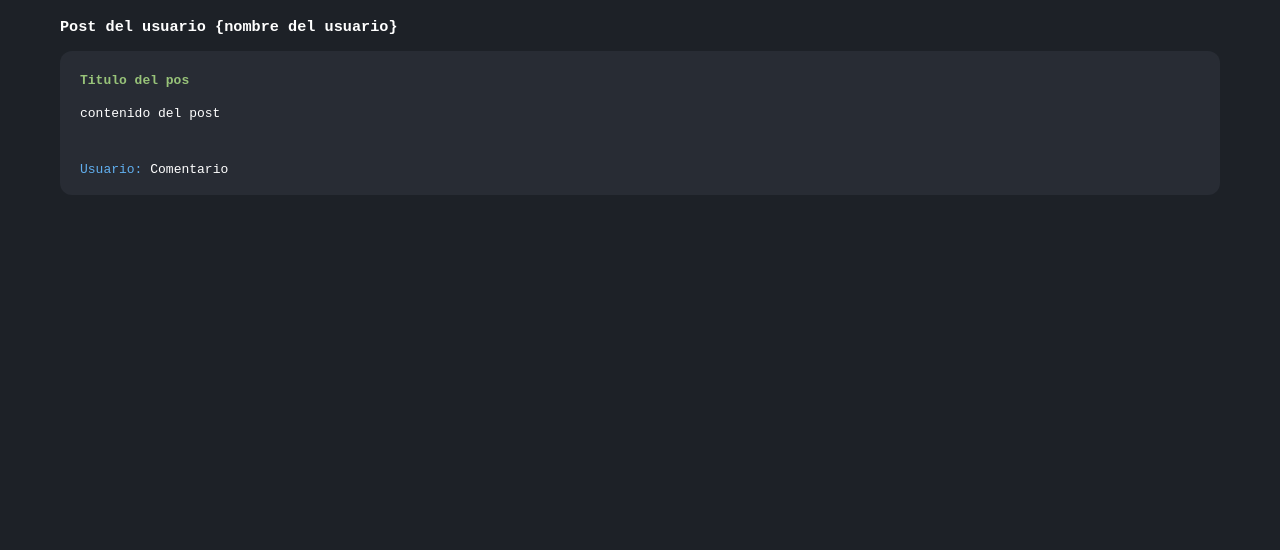
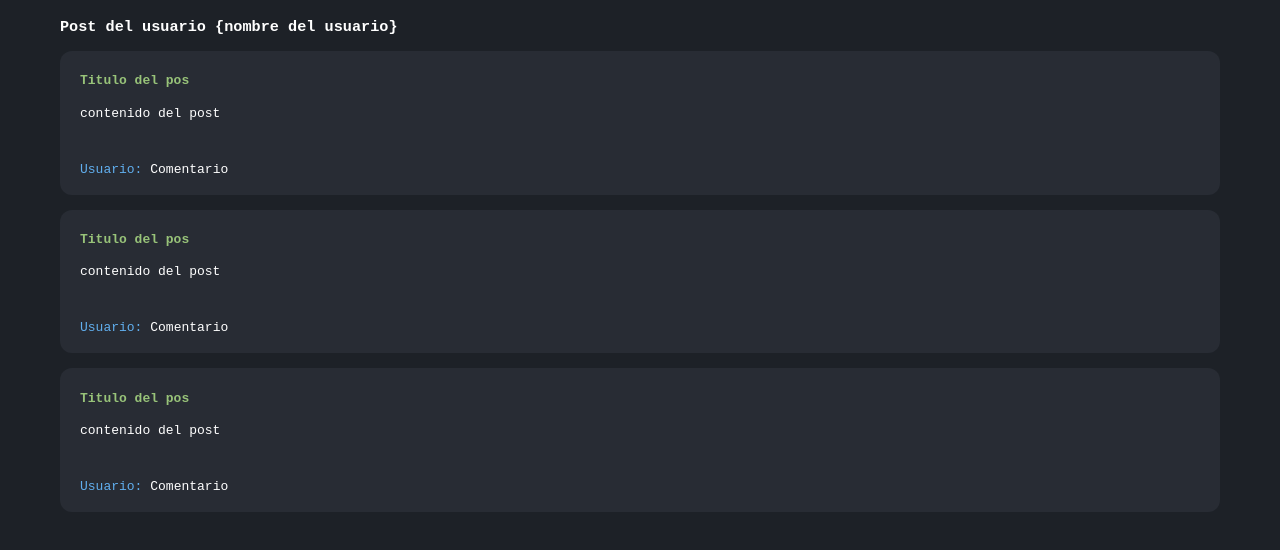
Before and after one commit to MarcoEsteban/git-curso, a plain HTML site: page index.html in a window 1280 px wide. Shown: the part 82-632 px from the top of the page. Drawn offline with Linux system fonts and the light colour scheme.

Commit message:
Add post index.html

```diff
--- a/index.html
+++ b/index.html
@@ -16,6 +16,21 @@
 
     <div class="container" id="content">
       <h3>Post del usuario {nombre del usuario}</h3>
+
+      <div class="post">
+        <h4>Titulo del pos</h4>
+        <p>contenido del post</p>
+        <br>
+        <p><span>Usuario:</span> Comentario</p>
+      </div>
+
+      <div class="post">
+        <h4>Titulo del pos</h4>
+        <p>contenido del post</p>
+        <br>
+        <p><span>Usuario:</span> Comentario</p>
+      </div>
+
       <div class="post">
         <h4>Titulo del pos</h4>
         <p>contenido del post</p>
```
Also changed, not shown: 1 other file.
